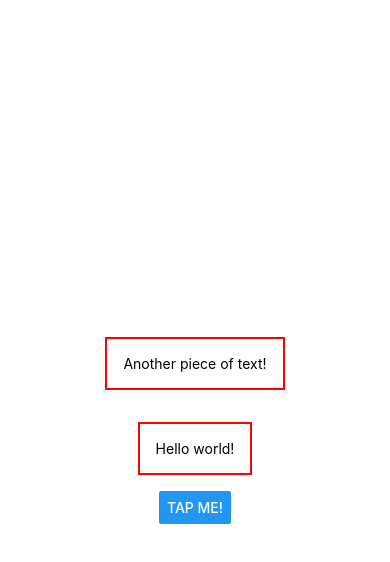
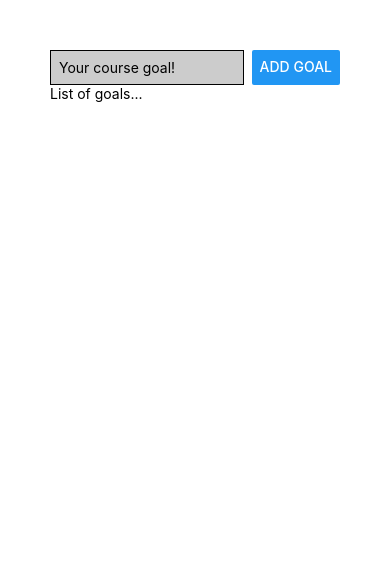
Before and after one commit to ihor-vip/ReactNative__Todo_list, a React Native app: screen / in a window 390 px wide. Shown: the top 562 px of the page. Built offline with nearby package versions, Linux system fonts and the light colour scheme.

Commit message:
practice with flex

```diff
--- a/App.js
+++ b/App.js
@@ -1,30 +1,32 @@
-import {Button, StyleSheet, Text, View} from 'react-native';
+import {Button, StyleSheet, Text, TextInput, View} from 'react-native';
 
 export default function App() {
     return (
-        <View style={styles.container}>
-            <View>
-                <Text style={styles.dummyText}>Another piece of text!</Text>
-            </View>
-
-            <Text style={styles.dummyText}>Hello world!</Text>
-
-            <Button title='Tap me!'/>
+        <View style={styles.appContainer}>
+          <View style={styles.inputContainer}>
+              <TextInput style={styles.textInput} placeholder='Your course goal!' />
+              <Button title='Add Goal' />
+          </View>
+          <View>
+              <Text>List of goals...</Text>
+          </View>
         </View>
     );
 }
 
 const styles = StyleSheet.create({
-    container: {
-        flex: 1,
-        backgroundColor: '#fff',
-        alignItems: 'center',
-        justifyContent: 'center',
+    appContainer: {
+        padding: 50
     },
-    dummyText: {
-        margin: 16,
-        padding: 16,
-        borderWidth: 2,
-        borderColor: 'red'
+    inputContainer: {
+        flexDirection: "row",
+        justifyContent: 'space-between'
+    },
+    textInput: {
+        borderWidth: 1,
+        backgroundColor: '#cccccc',
+        width: '80%',
+        marginRight: 8,
+        padding: 8
     }
 });
```
